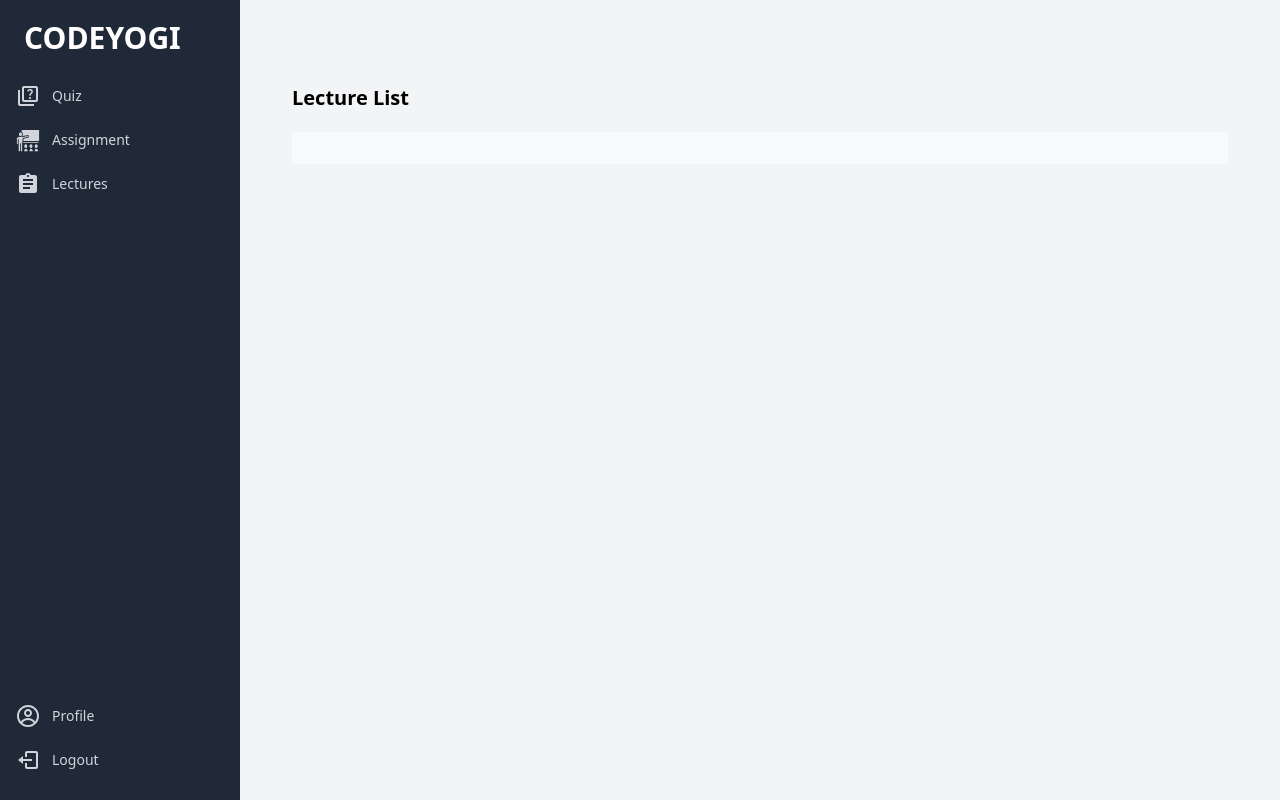
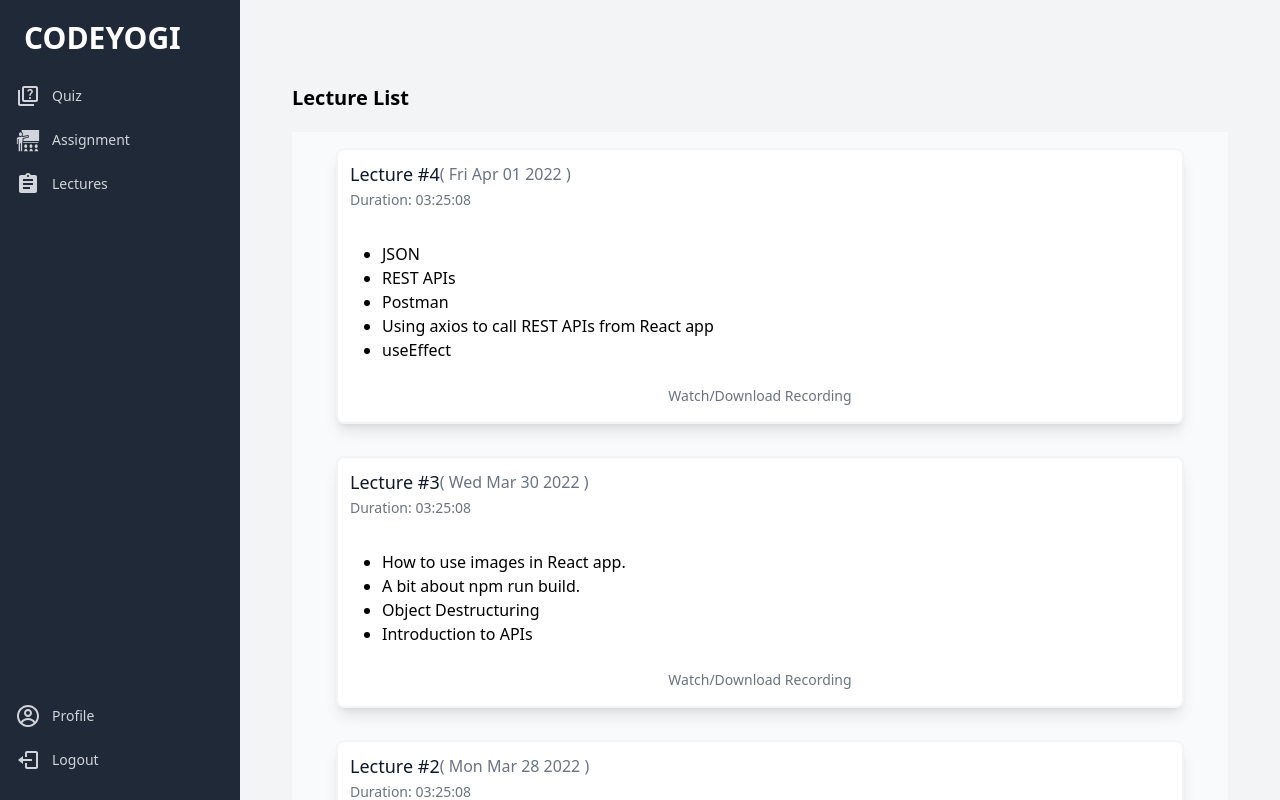
Before and after one commit to sidx28/codeYogi-Clone, a React (Vite) app: page /lectures in a window 1280 px wide. Shown: the top 800 px of the page. Built offline with nearby package versions, Linux system fonts and the light colour scheme.

Commit message:
added lecture tile and use objec destructuring

```diff
--- a/index.html
+++ b/index.html
@@ -1,13 +1,16 @@
 <!DOCTYPE html>
 <html lang="en">
+
 <head>
   <meta charset="UTF-8" />
   <link rel="icon" type="image/svg+xml" href="/src/favicon.svg" />
   <meta name="viewport" content="width=device-width, initial-scale=1.0" />
-    <title>Vite App</title>
+  <title>Code Yogi App</title>
 </head>
+
 <body>
   <div id="root"></div>
   <script type="module" src="/src/main.jsx"></script>
 </body>
+
 </html>
--- a/src/Pages/AssignmentPage/Assignment.jsx
+++ b/src/Pages/AssignmentPage/Assignment.jsx
@@ -1,7 +1,8 @@
 import React from "react";
 import AssignmentTile from "./AssignmentTile";
 import H2 from "../H2";
-import assignmentsDetails from "../mockData";
+import { assignmentsDetails } from "../mockData";
+
 function Assignment() {
     let i = 0;
     return (
@@ -9,7 +10,7 @@ function Assignment() {
             <H2>Assignment List</H2>
             <div className="flex items-center justify-center px-6 py-4 mt-2 bg-gray-50 ">
                 <div className="space-y-8 px-5 w-full">
-                    {assignmentsDetails.map(e => <AssignmentTile id={i++} />)}
+                    {assignmentsDetails.map(e => <AssignmentTile assignment={e} key={i++} />)}
                 </div>
             </div>
         </div>
--- a/src/Pages/AssignmentPage/AssignmentDetail.jsx
+++ b/src/Pages/AssignmentPage/AssignmentDetail.jsx
@@ -4,7 +4,7 @@ import Button from "../Button";
 import DD from "../DD";
 import DT from "../DT";
 import H3 from "../H3";
-import assignmentsDetails from "../mockData";
+import { assignmentsDetails } from "../mockData";
 import { VscLinkExternal } from "react-icons/vsc";
 function AssignmentDetail() {
     const data = useParams();
--- a/src/Pages/AssignmentPage/AssignmentTile.jsx
+++ b/src/Pages/AssignmentPage/AssignmentTile.jsx
@@ -1,22 +1,23 @@
 import React from "react";
 import { Link } from "react-router-dom";
 import Button from "../Button";
-import assignmentsDetails from "../mockData";
+import { assignmentsDetails } from "../mockData";
 import { AiOutlineCheckCircle } from "react-icons/ai";
 import { VscLinkExternal } from "react-icons/vsc";
 
 function AssignmentTile(props) {
+  const { assignmentNumber, createdOn, title, dueDate } = props.assignment;
   return (
     <li className="w-full border-2 border-gray-100 bg-white rounded-lg shadow-lg mb-5 list-none " >
       <div className="flex flex-col items-center justify-between w-full p-3">
-        <Link to={`/assignment/${assignmentsDetails[props.id].assignmentNumber}/details`} className="w-full">
+        <Link to={`/assignment/${assignmentNumber}/details`} className="w-full">
           <div className="flex justify-between items-center flex-row">
             <div>
               <div className="flex flex-row">
-                <h3 className="font-medium text-gray-900">#{assignmentsDetails[props.id].assignmentNumber} {assignmentsDetails[props.id].title}</h3>
-                <span className="text-gray-500 font-semibold ml-3">( {assignmentsDetails[props.id].createdDate} )</span>
+                <h3 className="font-medium text-gray-900">#{assignmentNumber} {title}</h3>
+                <span className="text-gray-500 font-semibold ml-3">( {createdOn} )</span>
               </div>
-              <p className="text-red-600 mt-3">Due Date: {assignmentsDetails[props.id].dueDate}</p>
+              <p className="text-red-600 mt-3">Due Date: {dueDate}</p>
             </div>
             <p className="text-green-600 font-semibold px-2 py-4 whitespace-nowrap block">Submitted</p>
           </div>
--- a/src/Pages/LecturePage/Lecture.jsx
+++ b/src/Pages/LecturePage/Lecture.jsx
@@ -1,12 +1,15 @@
 import React from "react";
 import H2 from '../H2'
+import { lecturesDetails } from "../mockData";
+import LectureTile from "./LectureTile";
+let i = 0;
 function Lecture() {
     return (
         <div className="py-6 px-8 w-full">
             <H2>Lecture List</H2>
             <div className="flex items-center justify-center px-6 py-4 mt-2 bg-gray-50 ">
                 <div className="space-y-8 px-5 w-full">
-
+                    {lecturesDetails.map(e => <LectureTile lecture={e} key={i++} />)}
                 </div>
             </div>
         </div>
--- a/src/Pages/LecturePage/LectureTile.jsx
+++ b/src/Pages/LecturePage/LectureTile.jsx
@@ -1,20 +1,29 @@
 import React from 'react';
 import H3 from '../H3';
+
 function LectureTile(props) {
+    const { lectureNumber, createdOn, duration, topics, videoLink } = props.lecture;
     return (
         <>
-            <li>
+            <li className='list-none'>
                 <div className='w-full border-2 border-gray-100 bg-white rounded-lg shadow-lg mb-5'>
                     <div className='flex items-center justify-between w-full p-3 space-x-6'>
-                        <div className='flex flex-col justify-between sm:items-center sm:flex-row'>
-                            <div>
-                                <H3>Lecture # 3</H3>
-                                <span className='text-gray-500'>(dsgsd)</span>
+                        <div className='flex flex-col justify-between'>
+                            <div className='flex flex-row'>
+                                <H3>Lecture #{lectureNumber}</H3>
+                                <span className='text-gray-500'>( {createdOn} )</span>
                             </div>
-                            <p className='text-gray-500 mt-1 text-sm'>duration:</p>
+                            <p className='text-gray-500 mt-1 text-sm'>Duration: {duration}</p>
                         </div>
                     </div>
-
+                    <div className='flex-shrink-0 inline-block mt-3 p-1 py-2 ml-10'>
+                        <ul className='list-disc'>
+                            {topics.map(e => <li key={e}>{e}</li>)}
+                        </ul>
+                    </div>
+                    <div className='flex justify-center px-8'>
+                        <a href={videoLink} className='text-sm font-medium w-full text-center py-4 text-gray-500 hover:text-gray-700' target='_blank'>Watch/Download Recording</a>
+                    </div>
                 </div>
             </li>
         </>
--- a/src/Pages/mockData.js
+++ b/src/Pages/mockData.js
@@ -1,31 +1,60 @@
-const assignmentsDetails = [
+export const assignmentsDetails = [
     {
         assignmentNumber: 4,
-        createdDate: 'thu Jan 20 2022',
+        createdOn: 'thu Jan 20 2022',
         title: 'Create your first full responsive webpage',
         dueDate: 'Wed Jan 26 2022',
         description: 'As described in lecture 6, create the mobile and desktop version of home page as per design given in below figma link:',
     },
     {
         assignmentNumber: 3,
-        createdDate: 'Fri Feb 04 2022',
+        createdOn: 'Fri Feb 04 2022',
         title: 'Practice responsive design',
         dueDate: 'Fri Jan 21 2022',
         description: 'As described in Lecture 6, rebuild assignment 8 but this in responsive manner',
     },
     {
         assignmentNumber: 2,
-        createdDate: 'Fri Jan 14 2022',
+        createdOn: 'Fri Jan 14 2022',
         title: 'Create Team member card using TailwindCSS',
         dueDate: 'Sun Dec 26 2021',
         description: 'As described in Lecture 6, rebuild assignment 8 but this in responsive manner',
     },
     {
         assignmentNumber: 1,
-        createdDate: 'Fri Jan 14 2022',
+        createdOn: 'Fri Jan 14 2022',
         title: 'Create support card using TailwindCSS',
         dueDate: 'Sun Dec 26 2021',
         description: 'As described in Lecture 6, rebuild assignment 8 but this in responsive manner',
     }
 ];
-export default assignmentsDetails;
+export const lecturesDetails = [
+    {
+        lectureNumber: 4,
+        createdOn: 'Fri Apr 01 2022',
+        duration: '03:25:08',
+        topics: ['JSON', 'REST APIs', 'Postman', 'Using axios to call REST APIs from React app', 'useEffect'],
+        videoLink: 'https://www.google.co.in'
+    },
+    {
+        lectureNumber: 3,
+        createdOn: 'Wed Mar 30 2022',
+        duration: '03:25:08',
+        topics: ['How to use images in React app.', 'A bit about npm run build.', 'Object Destructuring', 'Introduction to APIs'],
+        videoLink: 'https://www.google.co.in'
+    },
+    {
+        lectureNumber: 2,
+        createdOn: 'Mon Mar 28 2022',
+        duration: '03:25:08',
+        topics: ['How to use images in React app.', 'A bit about Vite.', 'A bit about just in time (JIT) in Tailwind', 'Background images with Tailwind', 'Named and default exports'],
+        videoLink: 'https://www.google.co.in'
+    },
+    {
+        lectureNumber: 1,
+        createdOn: 'Fri Apr 01 2022',
+        duration: '03:25:08',
+        topics: ['JSON', 'REST APIs', 'Postman', 'Using axios to call REST APIs from React app', 'useEffect'],
+        videoLink: 'https://www.google.co.in'
+    }
+];
```
Lines whose indentation alone changed are shown as unchanged.
